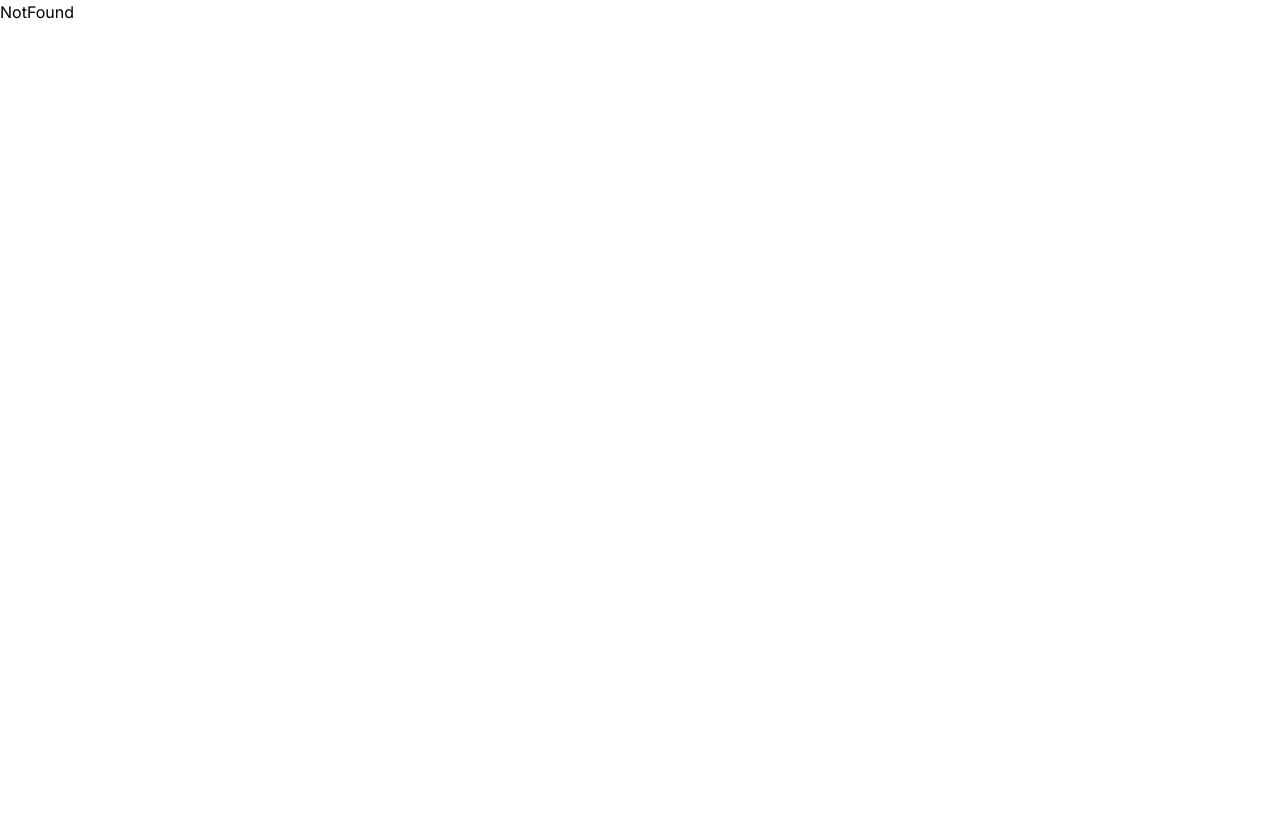
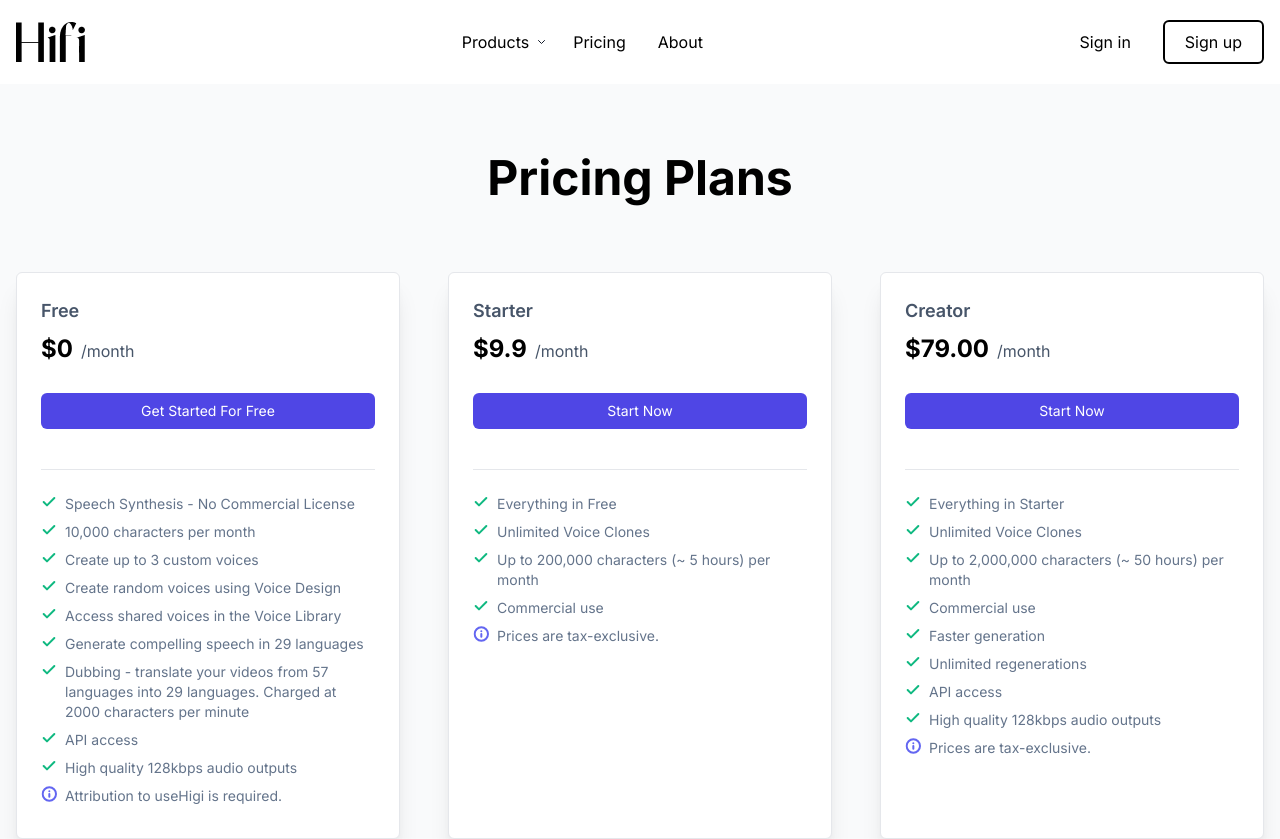
Before and after one commit to cysbyte/nextjs-saas-api, a Next.js app: page /price in a window 1280 px wide. Before the commit this address had no page. Shown: the top 839 px of the page. Before the commit the page ends 800 px from the top, so only its background shows below. Built offline with nearby package versions, Linux system fonts and the light colour scheme.

Commit message:
implement price plan page

```diff
--- /dev/null
+++ b/src/app/price/page.tsx
@@ -0,0 +1,15 @@
+import Header from '@/components/layout/Header'
+import PriceingPlan from '@/components/sections/price/PriceingPlan'
+import Wrapper from '@/components/shared/Wrapper'
+import React from 'react'
+
+const Price = () => {
+  return (
+      <main>
+          <Header/>
+          <PriceingPlan/>
+    </main>
+  )
+}
+
+export default Price
--- a/src/components/layout/Header.tsx
+++ b/src/components/layout/Header.tsx
@@ -3,6 +3,7 @@ import Link from "next/link";
 import React from "react";
 import Wrapper from "@/components/shared/Wrapper";
 import logo from "public/logo.png";
+import { redirect } from "next/navigation";
 
 const Header = () => {
   return (
@@ -53,7 +54,7 @@ const Header = () => {
                     </svg>
                   </div>
                 </div>
-                <div className="invisible absolute z-50 pt-2 flex w-[15%] flex-col bg-white py-1 px-4 rounded-md text-gray-800 shadow-xl group-hover:visible">
+                <div className="invisible absolute z-50 pt-4 flex w-[15%] flex-col bg-white py-1 px-4 rounded-md text-gray-800 shadow-xl group-hover:visible">
                   <a className="y-2 block border-b border-gray-100 py-2 font-normal text-black hover:bg-gray-100 rounded-md md:mx-2">
                     Text to Speech
                   </a>
@@ -69,7 +70,7 @@ const Header = () => {
                   </a>
                 </div>
               </li>
-              <Link className="hover:text-teal-700 duration-300" href={""}>
+              <Link className="hover:text-teal-700 duration-300" href={"/price"}>
                 <li>Pricing</li>
               </Link>
 
@@ -80,15 +81,19 @@ const Header = () => {
           </div>
 
           <ul className="flex h-full items-center duration-300 gap-x-4 sm:gap-x-8 text-16">
-            <button className="hover:text-teal-700 duration-300">
+            <Link
+              className="hover:text-teal-700 duration-300"
+              href='/signin'
+            >
               <li>Sign in</li>
-            </button>
+            </Link>
 
-            <button
+            <Link
               className="px-5 py-2 hover:shadow-lg hover:scale-105 hover:bg-black hover:text-white active:scale-100 duration-300 border-2 border-black rounded-md"
+              href='/signup'
             >
-              <li>Sign up</li>
-            </button>
+              <li >Sign up</li>
+            </Link>
           </ul>
         </div>
       </Wrapper>
--- a/src/components/sections/auth/signup/Hero.tsx
+++ b/src/components/sections/auth/signup/Hero.tsx
@@ -58,7 +58,16 @@ const Hero = () => {
         </svg>
         <p className=" ml-2">Sign up with Google</p>
       </div>
-      <p className="mt-8"> <span className="text-slate-600 "> Don’t have an account? </span><span className="ml-1 underline"><Link href=''>Create an account</Link></span></p>
+      <p className="mt-8">
+        <span className="text-slate-600 "> By signing up, you agree to our </span>
+        <span className="ml-1 underline">
+          <Link href=''>Terms of Service</Link>
+        </span>
+        <span className="text-slate-600 "> and </span>
+        <span className="ml-1 underline">
+          <Link href=''>Privacy Policy</Link>
+        </span>
+      </p>
     </section>
   );
 };
--- a/src/components/sections/home/Hero.tsx
+++ b/src/components/sections/home/Hero.tsx
@@ -1,3 +1,4 @@
+import Button from "@/components/shared/Button";
 import Image from "next/image";
 import React from "react";
 import Wrapper from "../../shared/Wrapper";
@@ -18,10 +19,13 @@ const Hero = () => {
               ideal for video creators, developers, and businesses. <br />
               More than 1 Billion people have heard our voices worldwide.
             </p>
-            <button className="mx-auto w-fit mt-7 px-5 py-2 bg-indigo-600 rounded-md text-white w">Get Started For Free</button>
+            <div className="mx-auto">
+              <Button text={"Get Started For Free"}/>
             </div>
 
-            <Image className="mt-10 mb-20" src={usecase} alt='Minimax Use Case'/>
+          </div>
+
+            <Image className="mt-10 mb-20 w-[70%]" src={usecase} alt='Minimax Use Case'/>
         </div>
       </Wrapper>
     </section>
--- a/src/components/sections/home/MostAffordable.tsx
+++ b/src/components/sections/home/MostAffordable.tsx
@@ -41,6 +41,7 @@ const MostAffordable = () => {
           </div>
           <div className="lg:flex-1 bg-[#d9d9d9] h-[400px] w-[600px] rounded-md"></div>
         </div>
+
         <div className="my-24">
           <h3 className="text-2xl font-semibold text-start">
             Frequently asked questions
--- /dev/null
+++ b/src/components/sections/price/PriceingPlan.tsx
@@ -0,0 +1,107 @@
+import PricingPlanBox from "@/components/shared/PriceingPlanBox";
+import QuestionBox from "@/components/shared/QuestionBox";
+import Wrapper from "@/components/shared/Wrapper";
+import React from "react";
+
+const priceingPlanData = [
+  {
+    title: "Free",
+    price: "0",
+    start: "Get Started For Free",
+    description: [
+      "Speech Synthesis - No Commercial License",
+      "10,000 characters per month",
+      "Create up to 3 custom voices",
+      "Create random voices using Voice Design",
+      "Access shared voices in the Voice Library",
+      "Generate compelling speech in 29 languages",
+      "Dubbing - translate your videos from 57 languages into 29 languages. Charged at 2000 characters per minute",
+      "API access",
+      "High quality 128kbps audio outputs",
+      "Attribution to useHigi is required.",
+    ],
+  },
+  {
+    title: "Starter",
+    price: "9.9",
+    start: "Start Now",
+    description: [
+      "Everything in Free",
+      "Unlimited Voice Clones",
+      "Up to 200,000 characters (~ 5 hours) per month",
+      "Commercial use",
+      "Prices are tax-exclusive.",
+    ],
+  },
+  {
+    title: "Creator",
+    price: "79.00",
+    start: "Start Now",
+    description: [
+      "Everything in Starter",
+      "Unlimited Voice Clones",
+      "Up to 2,000,000 characters (~ 50 hours) per month",
+      "Commercial use",
+      "Faster generation",
+      "Unlimited regenerations",
+      "API access",
+      "High quality 128kbps audio outputs",
+      "Prices are tax-exclusive.",
+    ],
+  },
+];
+
+const questionData = [
+  {
+    question: "Is it accessible",
+  },
+  {
+    question: "is it styled",
+  },
+  {
+    question: "Is it anymated",
+    answer:
+      "Yes. It's animated by default, but you can disable it if you prefer.",
+  },
+];
+
+const PriceingPlan = () => {
+  return (
+    <section className=" bg-[#f9fafb]">
+      <Wrapper>
+        <div className="flex flex-col items-center justify-center">
+          <h1 className="text-4xl sm:text-5xl font-bold mt-16 lg:leading-[60px]">
+            Pricing Plans
+          </h1>
+        </div>
+        <div className="flex justify-between mt-16 border-b pb-16">
+          {priceingPlanData.map((item, index) => (
+            <PricingPlanBox
+              key={index}
+              title={item.title}
+              price={item.price}
+              start={item.start}
+              description={item.description}
+            />
+          ))}
+        </div>
+        <div className="my-24">
+          <h3 className="text-2xl font-semibold text-start">
+            Pricing FAQ
+          </h3>
+          <div className="mt-6 w-full">
+            {questionData.map((item, index) => (
+              <QuestionBox
+                key={index}
+                question={item.question}
+                answer={item.answer}
+              />
+            ))}
+          </div>
+        </div>
+      </Wrapper>
+    </section>
+  );
+};
+
+export default PriceingPlan;
--- /dev/null
+++ b/src/components/shared/Button.tsx
@@ -0,0 +1,11 @@
+import React, { FC } from "react";
+
+const Button: FC<{ text: string }> = (props) => {
+  return (
+    <button className="hover:shadow-lg text-lg font-semibold z-0 hover:scale-105 duration-300 active:scale-100 mx-auto w-fit mt-7 px-5 py-2 bg-indigo-600 rounded-md text-white">
+      {props.text}
+    </button>
+  );
+};
+
+export default Button;
--- /dev/null
+++ b/src/components/shared/PriceingPlanBox.tsx
@@ -0,0 +1,100 @@
+import React, { FC } from "react";
+import PricingPlanButton from "./PriceingPlanButton";
+
+interface IProps {
+  title: string;
+  price: string;
+  start: string;
+  description: string[];
+}
+
+const PricingPlanBox: FC<IProps> = ({ title, price, start, description }) => {
+  return (
+    <div>
+      <div className="border rounded-md bg-white shadow-xl basis-4/12 md:w-96 h-full justify-start px-6 py-6 flex flex-col">
+        <div className="border-b pb-10">
+          <h4 className="font-semibold text-lg text-slate-600">{title}</h4>
+          <p className="pt-2">
+            <span className="font-bold text-2xl text-black">${price}</span>
+            <span className="text-slate-600 ml-2">/month</span>
+          </p>
+          <div className="w-full">
+            <PricingPlanButton text={start} />
+          </div>
+        </div>
+
+        <div className="mt-4">
+          {description.map((item, index) => (
+            <div key={index} className="flex my-2">
+              <div className="w-[16px] h-full">
+                {index === description.length - 1 ? (
+                  <svg
+                    width="17"
+                    height="16"
+                    viewBox="0 0 17 16"
+                    fill="none"
+                    xmlns="http://www.w3.org/2000/svg"
+                  >
+                    <g clip-path="url(#clip0_297_1562)">
+                      <path
+                        d="M8.33342 14.6666C12.0153 14.6666 15.0001 11.6818 15.0001 7.99992C15.0001 4.31802 12.0153 1.33325 8.33342 1.33325C4.65152 1.33325 1.66675 4.31802 1.66675 7.99992C1.66675 11.6818 4.65152 14.6666 8.33342 14.6666Z"
+                        stroke="#6366F1"
+                        stroke-width="2"
+                        stroke-linecap="round"
+                        stroke-linejoin="round"
+                      />
+                      <path
+                        d="M8.3335 10.6667V8"
+                        stroke="#6366F1"
+                        stroke-width="2"
+                        stroke-linecap="round"
+                        stroke-linejoin="round"
+                      />
+                      <path
+                        d="M8.3335 5.33325H8.34016"
+                        stroke="#6366F1"
+                        stroke-width="2"
+                        stroke-linecap="round"
+                        stroke-linejoin="round"
+                      />
+                    </g>
+                    <defs>
+                      <clipPath id="clip0_297_1562">
+                        <rect
+                          width="16"
+                          height="16"
+                          fill="white"
+                          transform="translate(0.333496)"
+                        />
+                      </clipPath>
+                    </defs>
+                  </svg>
+                ) : (
+                  <svg
+                    width="16"
+                    height="16"
+                    viewBox="0 0 16 16"
+                    fill="none"
+                    xmlns="http://www.w3.org/2000/svg"
+                  >
+                    <path
+                      d="M13.3334 4L6.00008 11.3333L2.66675 8"
+                      stroke="#10B981"
+                      stroke-width="2"
+                      stroke-linecap="round"
+                      stroke-linejoin="round"
+                    />
+                  </svg>
+                )}
+              </div>
+
+              <p className="text-sm text-slate-500 ml-2">{item}</p>
+            </div>
+          ))}
+        </div>
+      </div>
+    </div>
+  );
+};
+
+export default PricingPlanBox;
--- /dev/null
+++ b/src/components/shared/PriceingPlanButton.tsx
@@ -0,0 +1,11 @@
+import React, { FC } from "react";
+
+const PricingPlanButton: FC<{ text: string }> = (props) => {
+  return (
+    <button className="hover:shadow-lg text-sm z-0 hover:scale-105 duration-300 active:scale-100 mx-auto mt-7 px-5 py-2 bg-indigo-600 rounded-md text-white w-full">
+      {props.text}
+    </button>
+  );
+};
+
+export default PricingPlanButton;
--- a/src/components/shared/QuestionBox.tsx
+++ b/src/components/shared/QuestionBox.tsx
@@ -7,7 +7,7 @@ interface IProps {
 
 const QuestionBox: React.FC<IProps> = ({ question, answer }) => {
   return (
-    <div className="px-3 py-3 border-b">
+    <div className="px-2 py-2 border-b">
       <div className="flex justify-between items-center">
         <p className="mt-3 leading-8 text-black">{question}</p>
         {answer ? (
```
